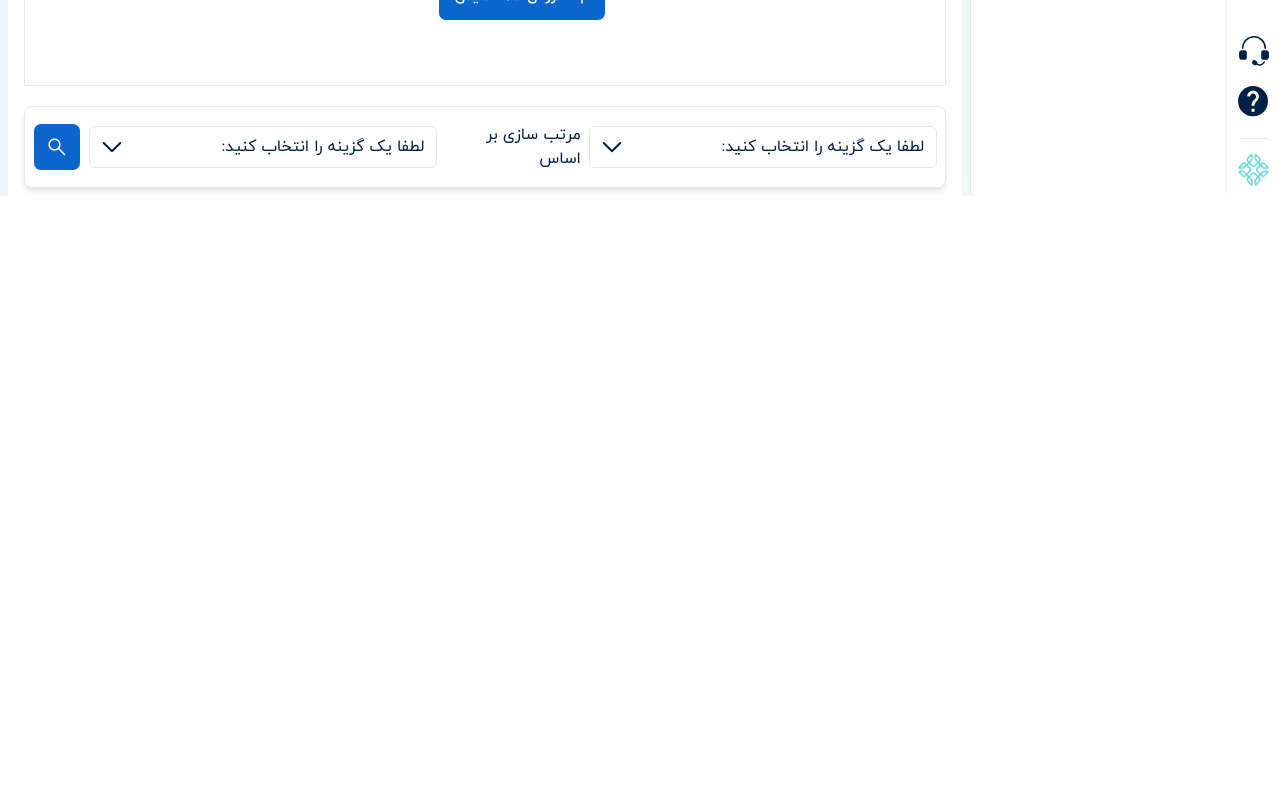
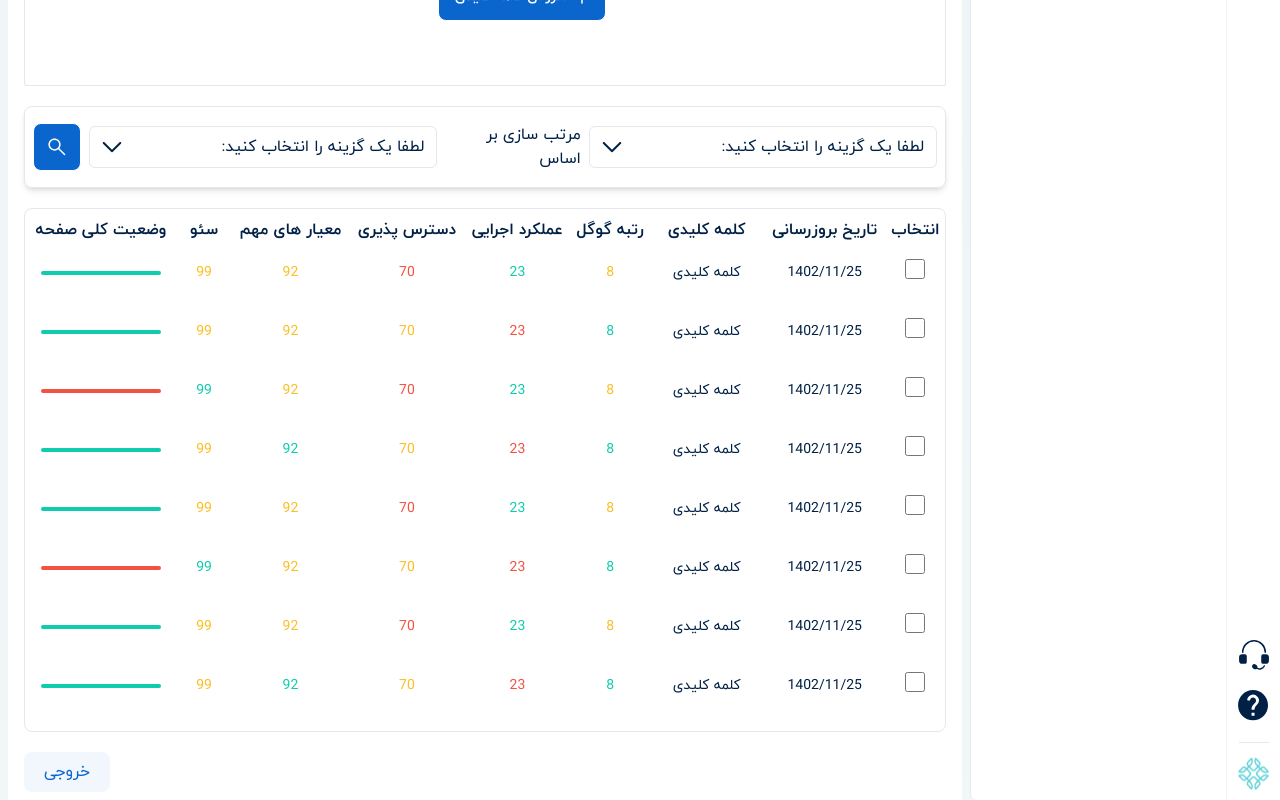
Before and after one commit to xaankoow/segmento-nuxt, a Nuxt app: page /money-pages/1 in a window 1280 px wide. Shown: the part 2806-3606 px from the top of the page. Before the commit the page ends 3002 px from the top, so only its background shows below. Built offline with nearby package versions, Linux system fonts and the light colour scheme.

Commit message:
feat-page: add table section to single page design money page

```diff
--- a/assets/Config/languages.json
+++ b/assets/Config/languages.json
@@ -227,8 +227,20 @@
                         "filter": {
                             "option": "لطفا یک گزینه را انتخاب کنید:",
                             "order": "مرتب سازی بر اساس"
+                        },
+                        "table": {
+                            "select": "انتخاب",
+                            "updated_at": "تاریخ بروزرسانی",
+                            "keyword": "کلمه کلیدی",
+                            "google-rank": "رتبه گوگل",
+                            "function": "عملکرد اجرایی",
+                            "available": "دسترس پذیری",
+                            "important_criterion": "معیار های مهم",
+                            "seo": "سئو",
+                            "page-status": "وضعیت کلی صفحه"
                         }
-                    }
+                    },
+                    "export": "خروجی"
                 }
             }
         }
--- a/pages/money-pages/[slug].vue
+++ b/pages/money-pages/[slug].vue
@@ -918,6 +918,83 @@
           </svg>
         </button>
       </section>
+
+      <!-- table section -->
+      <section class="w-full border rounded-lg flex flex-col gap-5 pt-2 pb-4">
+        <!-- this is the row -->
+        <table>
+          <thead>
+            <tr>
+              <th>
+                {{ config.by_route(`${table_section}/select`) }}
+              </th>
+              <th>
+                {{ config.by_route(`${table_section}/updated_at`) }}
+              </th>
+              <th>
+                {{ config.by_route(`${table_section}/keyword`) }}
+              </th>
+              <th>
+                {{ config.by_route(`${table_section}/google-rank`) }}
+              </th>
+              <th>
+                {{ config.by_route(`${table_section}/function`) }}
+              </th>
+              <th>
+                {{ config.by_route(`${table_section}/available`) }}
+              </th>
+              <th>
+                {{ config.by_route(`${table_section}/important_criterion`) }}
+              </th>
+              <th>
+                {{ config.by_route(`${table_section}/seo`) }}
+              </th>
+              <th>
+                {{ config.by_route(`${table_section}/page-status`) }}
+              </th>
+            </tr>
+          </thead>
+
+          <tbody class="text-sm">
+            <tr
+              class="[&>td]:text-center [&>td]:p-4 items-baseline"
+              v-for="i in 8"
+              :key="i"
+            >
+              <td>
+                <input type="checkbox" class="w-5 h-5" />
+              </td>
+              <td>1402/11/25</td>
+              <td>کلمه کلیدی</td>
+              <td :class="i % 2 === 0 ? 'text-success' : 'text-amber-400'">
+                8
+              </td>
+              <td :class="i % 2 === 0 ? 'text-error' : 'text-success'">23</td>
+              <td :class="i % 2 === 0 ? 'text-amber-400' : 'text-error'">70</td>
+              <td :class="i % 4 === 0 ? 'text-success' : 'text-amber-400'">
+                92
+              </td>
+              <td :class="i % 3 === 0 ? 'text-success' : 'text-amber-400'">
+                99
+              </td>
+              <td class="px-4">
+                <span
+                  class="flex rounded-full w-full h-1"
+                  :class="i % 3 !== 0 ? 'bg-success' : 'bg-error'"
+                  >&nbsp;</span
+                >
+              </td>
+            </tr>
+          </tbody>
+        </table>
+      </section>
+
+      <!-- export button -->
+      <div class="flex flex-row items-center justify-end">
+        <button class="bg-primary/5 px-5 py-2 rounded-lg text-primary hover:bg-primary/10 transition-all duration-150">
+          {{ config.by_route(`${current_page}/export`) }}
+        </button>
+      </div>
     </div>
   </div>
 </template>
@@ -929,6 +1006,7 @@ const current_page = "pages/money-pages/single";
 const technical_section = `${current_page}/sections/technical-analysis`;
 const chart_section = `${current_page}/sections/chart`;
 const filter_section = `${current_page}/sections/filter`;
+const table_section = `${current_page}/sections/table`;
 
 const config = new Config();
 </script>
```
